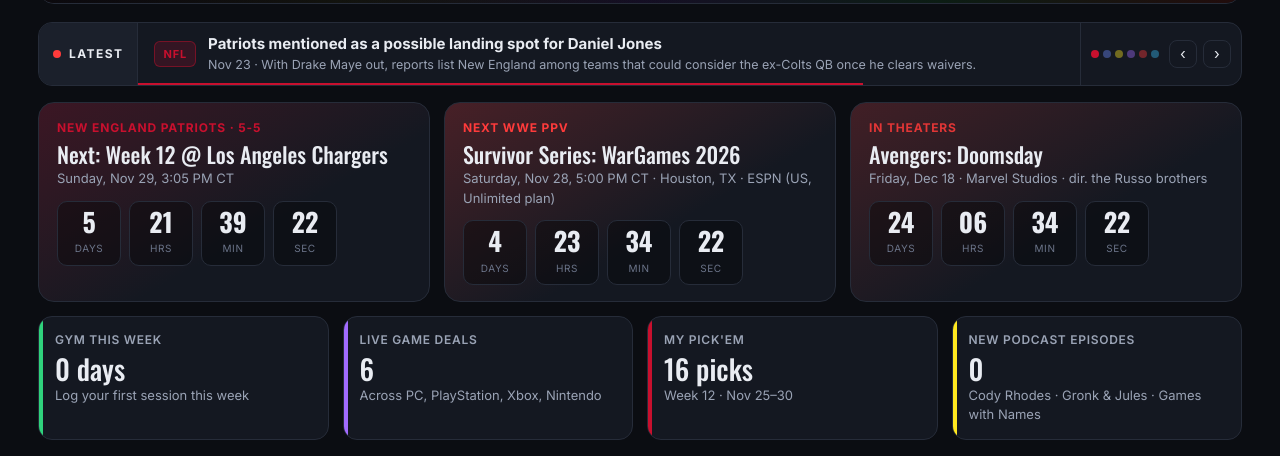
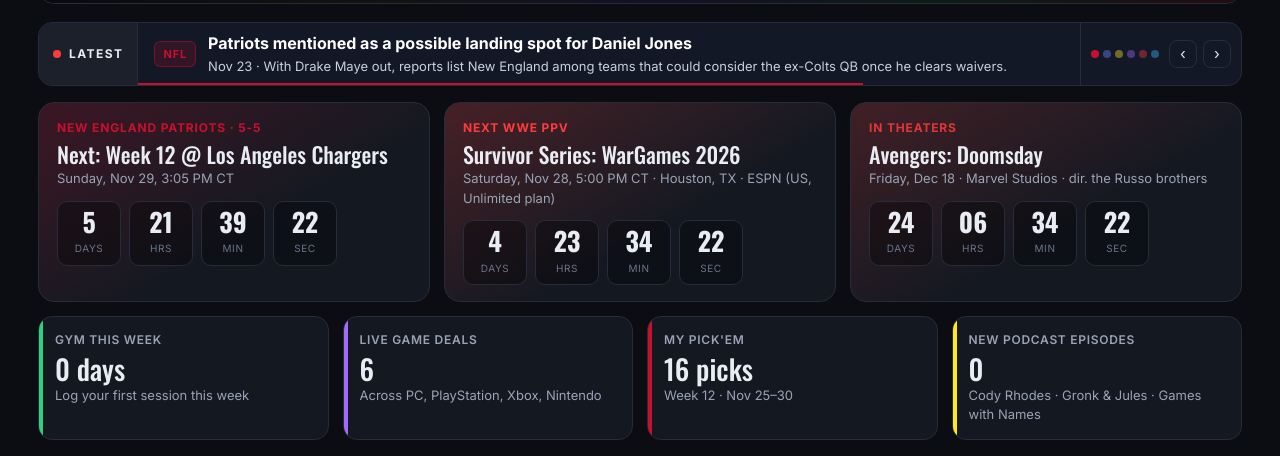
Before and after one commit to breve89/Test, a plain HTML site: page index.html in a window 1280 px wide. Shown: the part 266-722 px from the top of the page. Drawn offline with nearby package versions, Linux system fonts and the light colour scheme.

Commit message:
Fix news ticker overlap: one headline at a time, higher contrast
Co-Authored-By: Claude Opus 5.5 <noreply@anthropic.com>
Claude-Session: https://claude.ai/code/session_01TBT775X2NfJ65XHgsnRwPn

```diff
--- a/index.html
+++ b/index.html
@@ -268,17 +268,19 @@ th.sort{cursor:pointer;user-select:none}th.sort:hover{color:var(--text)}th.sort.
 
 
 /* home news ticker */
-.tk{display:flex;align-items:stretch;gap:0;background:var(--panel);border:1px solid var(--line);border-radius:14px;margin:0 0 16px;overflow:hidden;min-height:64px}
+.tk{display:flex;align-items:stretch;gap:0;background:#121826;border:1px solid var(--line);border-radius:14px;margin:0 0 16px;overflow:hidden;min-height:64px}
 .tk .tkl{display:flex;align-items:center;gap:8px;padding:0 14px;background:var(--panel2);border-right:1px solid var(--line);font-weight:800;font-size:12px;letter-spacing:.12em;text-transform:uppercase;white-space:nowrap}
 .tk .tkl i{width:8px;height:8px;border-radius:50%;background:#ff3b3b;box-shadow:0 0 0 0 rgba(255,59,59,.6);animation:tkp 1.8s infinite}
 @keyframes tkp{70%{box-shadow:0 0 0 8px rgba(255,59,59,0)}100%{box-shadow:0 0 0 0 rgba(255,59,59,0)}}
 .tk .tkv{position:relative;flex:1;min-width:0;overflow:hidden}
-.tk .tki{position:absolute;inset:0;display:flex;align-items:center;gap:12px;padding:0 16px;text-decoration:none;color:inherit;transition:transform .5s ease,opacity .5s ease}
-.tk .tki.in{transform:translateY(100%);opacity:0}.tk .tki.out{transform:translateY(-100%);opacity:0}
+.tk .tki{position:absolute;inset:0;display:flex;align-items:center;gap:12px;padding:0 16px;text-decoration:none;color:inherit}
+.tk .tki.anim{animation:tkin .45s ease both}.tk .tki.anim.back{animation-name:tkback}
+@keyframes tkin{from{transform:translateY(60%);opacity:0}to{transform:none;opacity:1}}
+@keyframes tkback{from{transform:translateY(-60%);opacity:0}to{transform:none;opacity:1}}
 .tk .tkc{flex:none;font-size:11px;font-weight:800;letter-spacing:.08em;text-transform:uppercase;padding:4px 8px;border-radius:6px;background:color-mix(in srgb,var(--c) 18%,transparent);color:var(--c);border:1px solid color-mix(in srgb,var(--c) 45%,transparent)}
 .tk .tkt{min-width:0;display:flex;flex-direction:column}
-.tk .tkt b{white-space:nowrap;overflow:hidden;text-overflow:ellipsis;font-size:15px}
-.tk .tkt span{white-space:nowrap;overflow:hidden;text-overflow:ellipsis;font-size:12.5px;color:var(--muted)}
+.tk .tkt b{white-space:nowrap;overflow:hidden;text-overflow:ellipsis;font-size:16px;color:#fff}
+.tk .tkt span{white-space:nowrap;overflow:hidden;text-overflow:ellipsis;font-size:13px;color:#c9cfdb;margin-top:2px}
 .tk .tki:hover b{text-decoration:underline}
 .tk .tkr{display:flex;align-items:center;gap:6px;padding:0 10px;border-left:1px solid var(--line)}
 .tk .tkr button{background:none;border:1px solid var(--line);color:inherit;border-radius:8px;width:28px;height:28px;cursor:pointer}
@@ -289,7 +291,7 @@ th.sort{cursor:pointer;user-select:none}th.sort:hover{color:var(--text)}th.sort.
 .tk.run .tkbar{animation:tkbar var(--dur) linear forwards}.tk.paused .tkbar{animation-play-state:paused}
 @keyframes tkbar{to{width:100%}}
 @media (max-width:700px){.tk .tkl span{display:none}.tk .tkd{display:none}}
-@media (prefers-reduced-motion:reduce){.tk .tki{transition:none}}
+@media (prefers-reduced-motion:reduce){.tk .tki.anim{animation:none}}
 /* big countdowns */
 .bigcds{display:grid;grid-template-columns:repeat(auto-fit,minmax(300px,1fr));gap:14px;margin-bottom:14px}
 .bcd{border-radius:16px;padding:16px 18px;border:1px solid var(--line);background:linear-gradient(150deg,color-mix(in srgb,var(--c) 22%,var(--panel)) 0%,var(--panel) 60%);cursor:pointer;position:relative;overflow:hidden}
@@ -1265,10 +1267,10 @@ function tkHTML(x){const n=x.n;const sum=n.summary||n.source||"";
   return `<a class="tki" style="--c:${x.t.c}" href="${esc(n.url||"#"+x.t.go)}" ${n.url?'target="_blank" rel="noopener"':""}><span class="tkc">${esc(x.t.k)}</span><span class="tkt"><b>${esc(n.title)}</b><span>${n.date?esc(newsDate(n.date))+" · ":""}${esc(sum)}</span></span></a>`;}
 function tkShow(i,dir){const el=$("#ticker");if(!el||!TK.items.length)return;
   TK.i=(i+TK.items.length)%TK.items.length;const x=TK.items[TK.i];
-  const v=el.querySelector(".tkv");const old=v.querySelector(".tki:not(.out)");
-  v.insertAdjacentHTML("beforeend",tkHTML(x));const nw=v.lastElementChild;nw.classList.add("in");
-  if(dir<0)nw.style.transform="translateY(-100%)";
-  requestAnimationFrame(()=>requestAnimationFrame(()=>{nw.classList.remove("in");nw.style.transform="";if(old){old.classList.add("out");if(dir<0)old.style.transform="translateY(100%)";setTimeout(()=>old.remove(),550);}}));
+  const v=el.querySelector(".tkv");
+  v.querySelectorAll(".tki").forEach(n=>n.remove());
+  v.insertAdjacentHTML("beforeend",tkHTML(x));const nw=v.lastElementChild;
+  nw.classList.add("anim");if(dir<0)nw.classList.add("back");
   el.style.setProperty("--c",x.t.c);
   el.querySelectorAll(".tkd b").forEach((b,k)=>b.classList.toggle("on",k===x.ti));
   const bar=el.querySelector(".tkbar");el.classList.remove("run");void bar.offsetWidth;el.classList.add("run");
```
